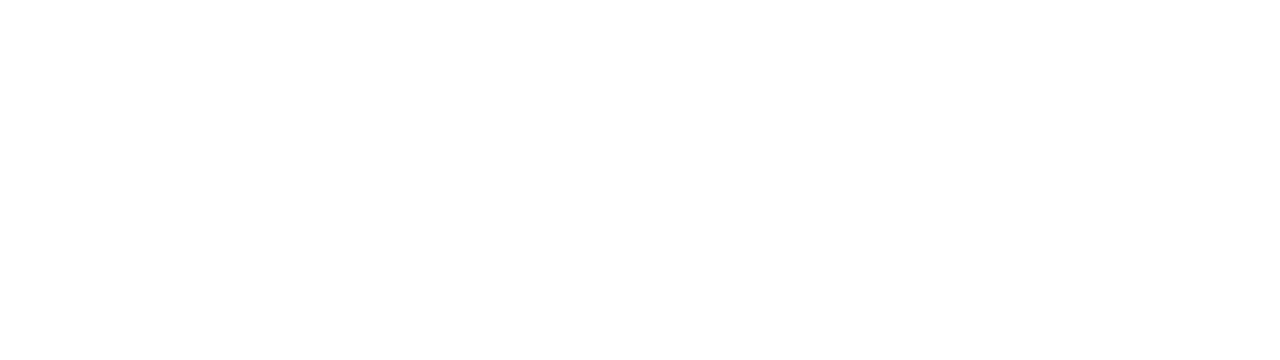
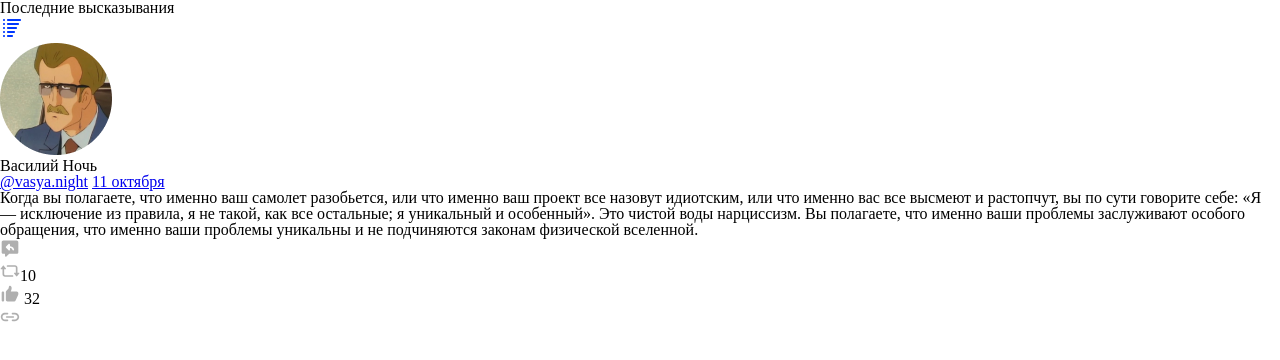
Before and after one commit to evgeny-matveev/hse-19__twiclone, a plain HTML site: page index.html in a window 1280 px wide. Drawn offline with Linux system fonts and the light colour scheme.

Commit message:
Сверстал основной блок и каточку твита

```diff
--- a/index.html
+++ b/index.html
@@ -7,5 +7,40 @@
 </head>
 <body>
 
+  <main>
+    <header>
+      <h2>Последние высказывания</h2>
+      <img src="img/sort-icn.svg" alt="Иконка сротировки">
+    </header>
+
+    <article>
+      <img src="img/ava-vasya.png" alt="Аватарка пользователя">
+      <div>
+        <header>
+          <h3>Василий Ночь</h3>
+          <a href="#">@vasya.night</a>
+          <a href="#">11 октября</a>
+        </header>
+        <p>Когда вы полагаете, что именно ваш самолет разобьется, или что именно ваш проект все назовут идиотским, или что именно вас все высмеют и растопчут, вы по сути говорите себе: «Я — исключение из правила, я не такой, как все остальные; я уникальный и особенный». Это чистой воды нарциссизм. Вы полагаете, что именно ваши проблемы заслуживают особого обращения, что именно ваши проблемы уникальны и не подчиняются законам физической вселенной.</p>
+        <ul>
+          <li>
+            <img src="img/reply-icn.svg" alt="">
+          </li>
+          <li>
+            <img src="img/retweet-icn.svg" alt=""
+            <span>10</span>
+          </li>
+          <li>
+            <img src="img/like-icn.svg" alt="">
+            <span>32</span>
+          </li>
+          <li>
+            <img src="img/link-icn.svg" alt="">
+          </li>
+        </ul>
+      </div>
+    </article>
+  </main>
+
 </body>
 </html>
```
Also changed, not shown: img/ava-vasya.png (added), img/like-icn.svg (added), img/link-icn.svg (added), img/reply-icn.svg (added), img/retweet-icn.svg (added), img/sort-icn.svg (added).
